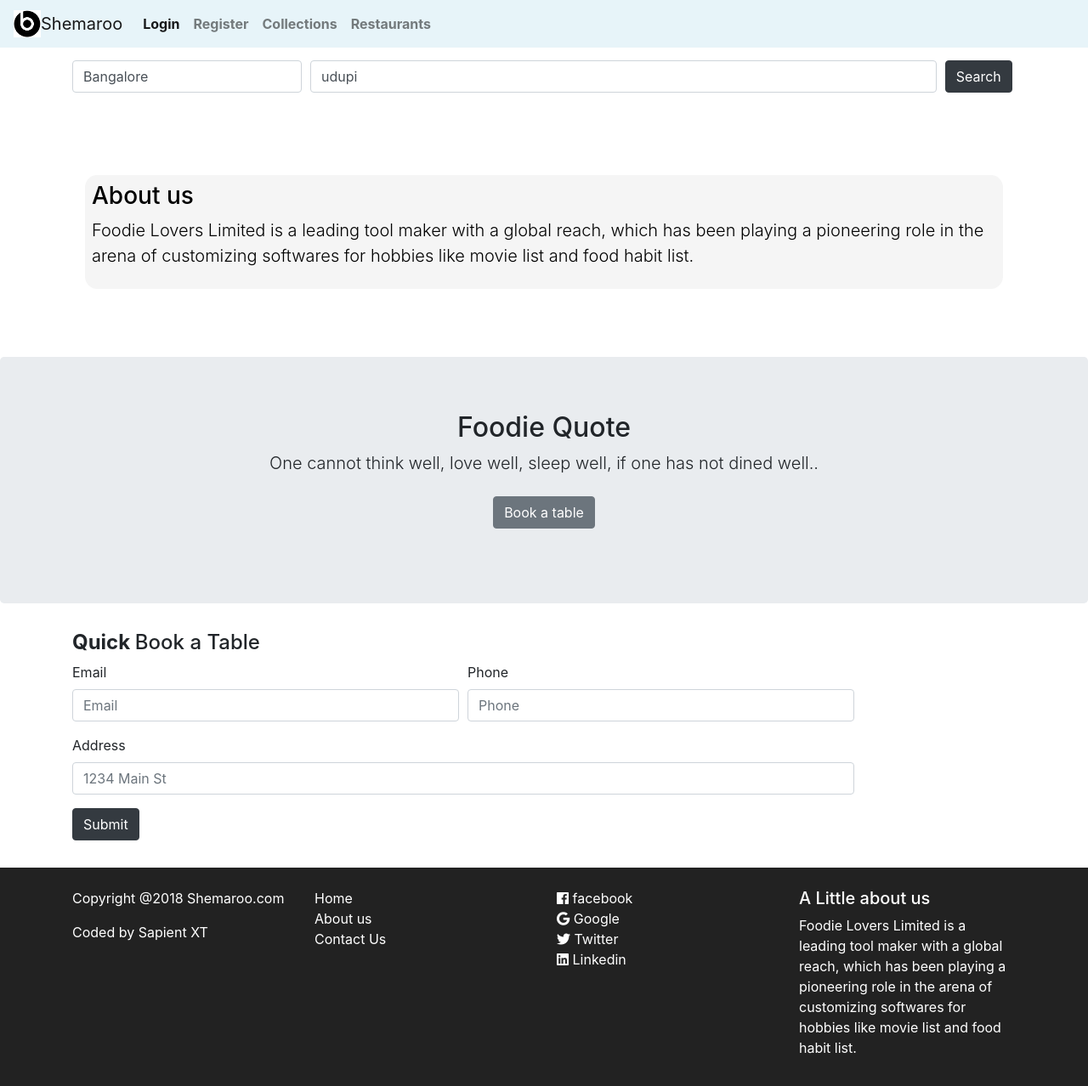
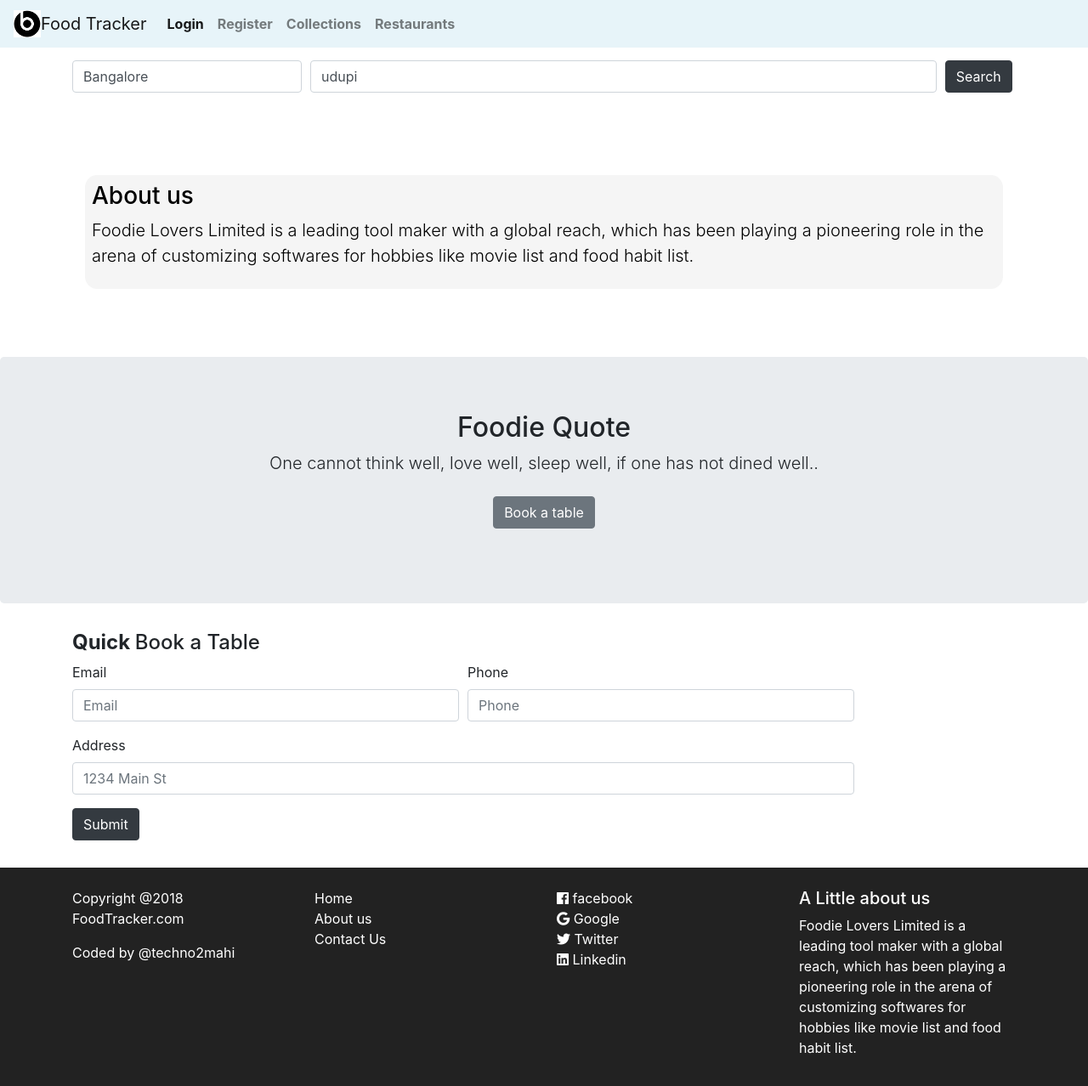
Before and after one commit to techno2mahi/FoodieTrackerUsingWebpack, a website built with webpack: page index.html in a window 1280 px wide. Shown: the whole page at 85% size. Built offline with nearby package versions, Linux system fonts and the light colour scheme.

Commit message:
minor Design changes

```diff
--- a/index.html
+++ b/index.html
@@ -5,7 +5,7 @@
     <meta charset="UTF-8">
     <meta name="viewport" content="width=device-width, initial-scale=1.0, shrink-to-fit=no">
     <meta http-equiv="X-UA-Compatible" content="ie=edge">
-    <title>Shemarroo Redesigned</title>
+    <title>Food Tracker</title>
     <link rel="stylesheet" href="https://use.fontawesome.com/releases/v5.1.0/css/all.css" integrity="sha384-lKuwvrZot6UHsBSfcMvOkWwlCMgc0TaWr+30HWe3a4ltaBwTZhyTEggF5tJv8tbt"
         crossorigin="anonymous">
     <link rel="stylesheet" href="https://fonts.googleapis.com/css?family=Tangerine">
@@ -16,8 +16,8 @@
 <body>
     <input type="hidden" id="pagingSkip" name="custId" value="0">
     <nav id="main-nav" class="navbar navbar-expand-lg navbar-light bg-blue">
-        <img src="src/img/logo1.png" class="logo img-fluid" alt="Shemaroo Company logo">
-        <a class="navbar-brand" href="http://sapient.com">Shemaroo</a>
+        <img src="src/img/logo1.png" class="logo img-fluid" alt="Food Tracker Company logo">
+        <a class="navbar-brand" href="http://sapient.com">Food Tracker</a>
         <button class="navbar-toggler" type="button" data-toggle="collapse" data-target="#navbarTogglerDemo02" aria-controls="navbarTogglerDemo02"
             aria-expanded="false" aria-label="Toggle navigation">
             <span class="navbar-toggler-icon"></span>
@@ -202,9 +202,9 @@
         <div class="container">
             <div class="row">
                 <div class="col-sm-3">
-                    <p>Copyright @2018 Shemaroo.com</p>
+                    <p>Copyright @2018 FoodTracker.com</p>
                     <p>Coded by
-                        <a href="sapient.com">Sapient XT</a>
+                        <a href="sapient.com">@techno2mahi</a>
                     </p>
                 </div>
                 <div class="col-sm-3">
```
